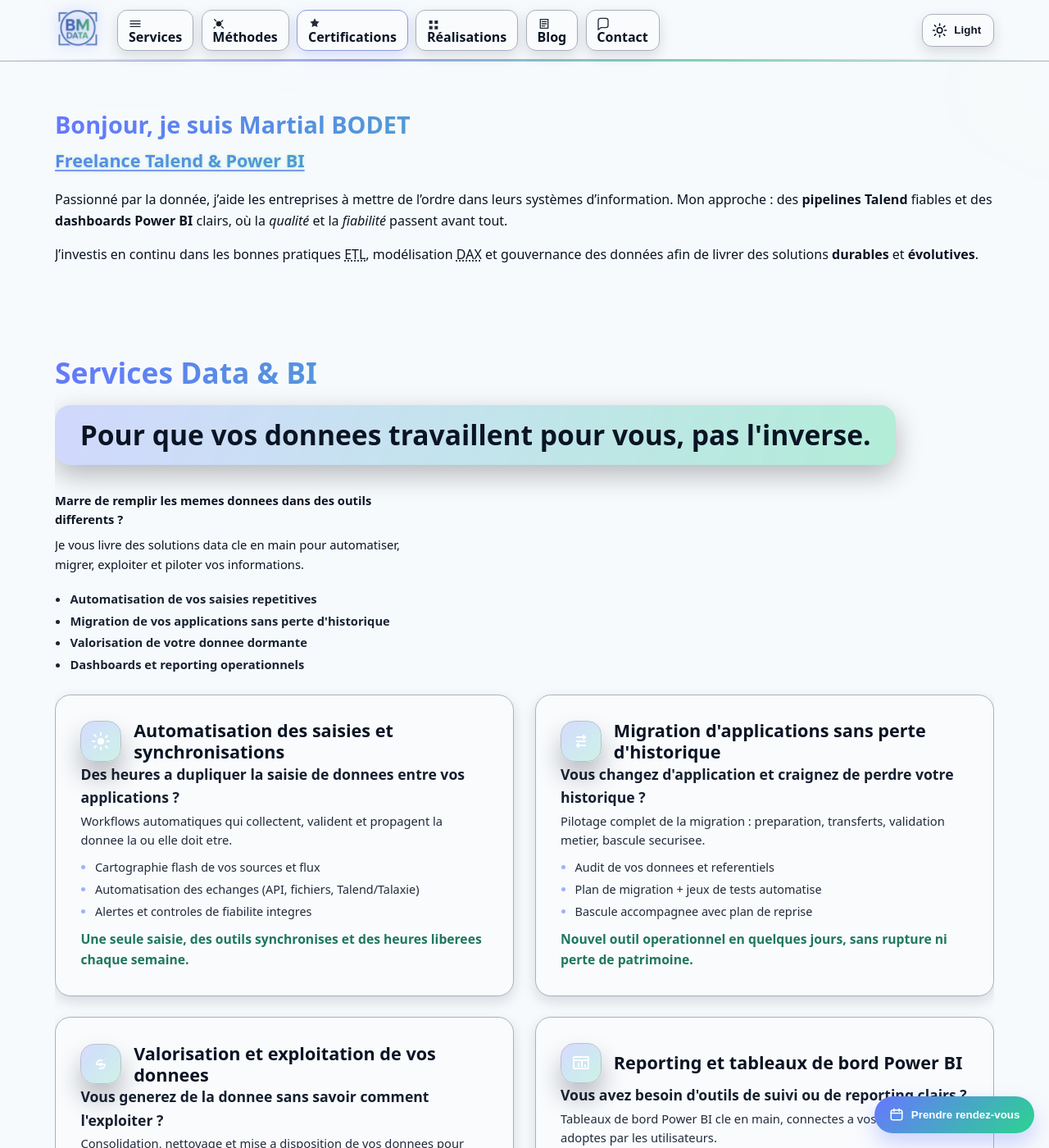
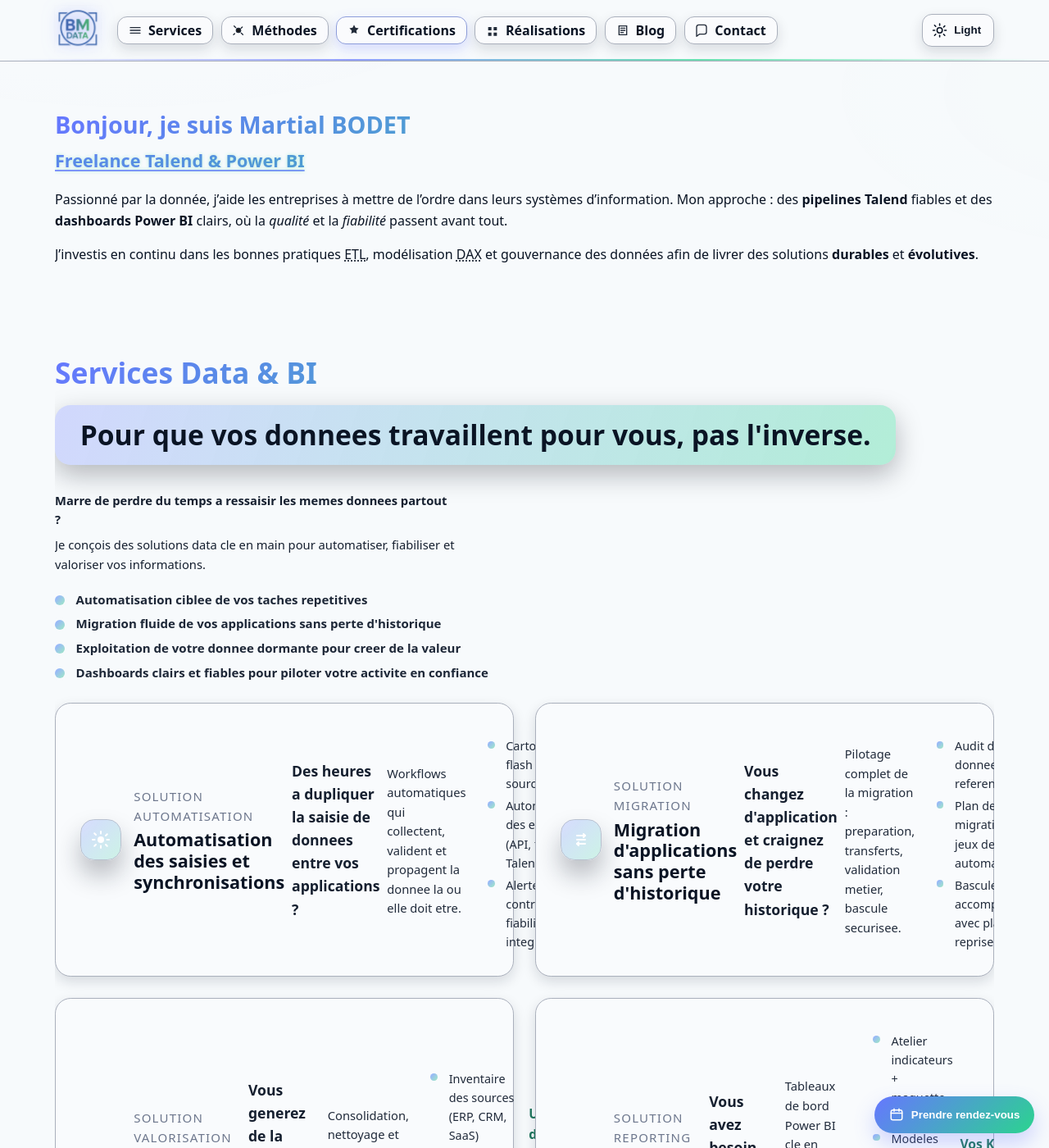
Before and after one commit to mbodetdata/mbodetdata.github.io, a Jekyll site: the page built from index.md, in a window 1280 px wide and 1400 px high. Shown: the whole window at 82% size. Built offline with Jekyll 4.4.1, drawn with Linux system fonts in a browser that asks for light colours; some of the changed text lies outside the part shown.

Commit message:
Services

```diff
--- a/_data/services.json
+++ b/_data/services.json
@@ -1,85 +1,89 @@
 {
-  "section": {
-    "title": "Services Data & BI",
-    "hook": "Pour que vos donnees travaillent pour vous, pas l'inverse.",
-    "intro": [
-      "Marre de remplir les memes donnees dans des outils differents ?",
-      "Je vous livre des solutions data cle en main pour automatiser, migrer, exploiter et piloter vos informations."
+    "section":  {
+                    "title":  "Services Data \u0026 BI",
+                    "hook":  "Pour que vos donnees travaillent pour vous, pas l\u0027inverse.",
+                    "intro":  [
+                                  "Marre de perdre du temps a ressaisir les memes donnees partout ?",
+                                  "Je con\u00e7ois des solutions data cle en main pour automatiser, fiabiliser et valoriser vos informations."
                               ],
-    "bullets": [
-      "Automatisation de vos saisies repetitives",
-      "Migration de vos applications sans perte d'historique",
-      "Valorisation de votre donnee dormante",
-      "Dashboards et reporting operationnels"
+                    "bullets":  [
+                                    "Automatisation ciblee de vos taches repetitives",
+                                    "Migration fluide de vos applications sans perte d\u0027historique",
+                                    "Exploitation de votre donnee dormante pour creer de la valeur",
+                                    "Dashboards clairs et fiables pour piloter votre activite en confiance"
                                 ]
                 },
-  "cards": [
+    "cards":  [
                   {
-      "id": "solution-automatisation",
-      "title": "Automatisation des saisies et synchronisations",
-      "problem": "Des heures a dupliquer la saisie de donnees entre vos applications ?",
-      "promise": "Workflows automatiques qui collectent, valident et propagent la donnee la ou elle doit etre.",
-      "deliverables": [
+                      "id":  "solution-automatisation",
+                      "title":  "Automatisation des saisies et synchronisations",
+                      "problem":  "Des heures a dupliquer la saisie de donnees entre vos applications ?",
+                      "promise":  "Workflows automatiques qui collectent, valident et propagent la donnee la ou elle doit etre.",
+                      "deliverables":  [
                                            "Cartographie flash de vos sources et flux",
                                            "Automatisation des echanges (API, fichiers, Talend/Talaxie)",
                                            "Alertes et controles de fiabilite integres"
                                        ],
-      "result": "Une seule saisie, des outils synchronises et des heures liberees chaque semaine.",
-      "link": "/services-talend-talaxie/",
-      "icon": "automation"
+                      "result":  "Une seule saisie, des outils synchronises et des heures liberees chaque semaine.",
+                      "link":  "/services-talend-talaxie/",
+                      "icon":  "automation",
+                      "category":  "Solution Automatisation"
                   },
                   {
-      "id": "solution-migration",
-      "title": "Migration d'applications sans perte d'historique",
-      "problem": "Vous changez d'application et craignez de perdre votre historique ?",
-      "promise": "Pilotage complet de la migration : preparation, transferts, validation metier, bascule securisee.",
-      "deliverables": [
+                      "id":  "solution-migration",
+                      "title":  "Migration d\u0027applications sans perte d\u0027historique",
+                      "problem":  "Vous changez d\u0027application et craignez de perdre votre historique ?",
+                      "promise":  "Pilotage complet de la migration : preparation, transferts, validation metier, bascule securisee.",
+                      "deliverables":  [
                                            "Audit de vos donnees et referentiels",
                                            "Plan de migration + jeux de tests automatise",
                                            "Bascule accompagnee avec plan de reprise"
                                        ],
-      "result": "Nouvel outil operationnel en quelques jours, sans rupture ni perte de patrimoine.",
-      "link": "/services-talend-talaxie/",
-      "icon": "migration"
+                      "result":  "Nouvel outil operationnel en quelques jours, sans rupture ni perte de patrimoine.",
+                      "link":  "/services-talend-talaxie/",
+                      "icon":  "migration",
+                      "category":  "Solution Migration"
                   },
                   {
-      "id": "solution-exploitation",
-      "title": "Valorisation et exploitation de vos donnees",
-      "problem": "Vous generez de la donnee sans savoir comment l'exploiter ?",
-      "promise": "Consolidation, nettoyage et mise a disposition de vos donnees pour decisions rapides.",
-      "deliverables": [
+                      "id":  "solution-exploitation",
+                      "title":  "Valorisation et exploitation de vos donnees",
+                      "problem":  "Vous generez de la donnee sans savoir comment l\u0027exploiter ?",
+                      "promise":  "Consolidation, nettoyage et mise a disposition de vos donnees pour decisions rapides.",
+                      "deliverables":  [
                                            "Inventaire des sources (ERP, CRM, SaaS)",
                                            "Modelisation et gouvernance pragmatique",
-        "Cas d'usage priorises avec vos equipes"
+                                           "Cas d\u0027usage priorises avec vos equipes"
                                        ],
-      "result": "Une donnee fiable, accessible et exploitable par les metiers.",
-      "link": "/services-talend-talaxie/",
-      "icon": "integration"
+                      "result":  "Une donnee fiable, accessible et exploitable par les metiers.",
+                      "link":  "/services-talend-talaxie/",
+                      "icon":  "integration",
+                      "category":  "Solution Valorisation"
                   },
                   {
-      "id": "solution-reporting",
-      "title": "Reporting et tableaux de bord Power BI",
-      "problem": "Vous avez besoin d'outils de suivi ou de reporting clairs ?",
-      "promise": "Tableaux de bord Power BI cle en main, connectes a vos donnees et adoptes par les utilisateurs.",
-      "deliverables": [
+                      "id":  "solution-reporting",
+                      "title":  "Reporting et tableaux de bord Power BI",
+                      "problem":  "Vous avez besoin d\u0027outils de suivi ou de reporting clairs ?",
+                      "promise":  "Tableaux de bord Power BI cle en main, connectes a vos donnees et adoptes par les utilisateurs.",
+                      "deliverables":  [
                                            "Atelier indicateurs + maquette rapide",
                                            "Modeles de donnees optimises et mesures DAX",
                                            "Livraison, formation et passage en production"
                                        ],
-      "result": "Vos KPI en un clin d'oeil, mis a jour automatiquement et partages en toute securite.",
-      "link": "/services-powerbi/",
-      "icon": "dashboard"
+                      "result":  "Vos KPI en un clin d\u0027oeil, mis a jour automatiquement et partages en toute securite.",
+                      "link":  "/services-powerbi/",
+                      "icon":  "dashboard",
+                      "category":  "Solution Reporting"
                   }
               ],
-  "schema": {
-    "@context": "https://schema.org",
-    "@type": "Service",
-    "serviceType": "Data Integration and Business Intelligence",
-    "provider": {
-      "@type": "Person",
-      "name": "BM Data"
+    "schema":  {
+                   "@context":  "https://schema.org",
+                   "@type":  "Service",
+                   "serviceType":  "Data Integration and Business Intelligence",
+                   "provider":  {
+                                    "@type":  "Person",
+                                    "name":  "BM Data"
                                 },
-    "areaServed": "France",
-    "brand": "BM Data Solutions"
+                   "areaServed":  "France",
+                   "brand":  "BM Data Solutions"
                }
 }
--- a/_includes/services.html
+++ b/_includes/services.html
@@ -124,17 +124,17 @@
   <div class="services-cta-grid">
     <article class="card service-cta service-cta--combo" aria-labelledby="services-cta-combo" data-anim="fade-up">
       <h3 id="services-cta-combo">Trouver la solution data qu'il vous faut</h3>
-      <p>Parlons automatisation, migration, exploitation ou reporting pour aligner la solution cle en main sur votre besoin.</p>
+      <p>Diagnostic, automatisation, migration ou reporting : je vous guide vers la solution cle en main qui fluidifie vos donnees.</p>
       <div class="service-cta__actions">
         <a class="btn btn--primary"
            href="{{ '/services-talend-talaxie/' | relative_url }}"
            data-track-click="services_cta_talend">
-          En savoir plus cote Talend
+          Diagnostic automatisation & flux
         </a>
         <a class="btn ghost"
            href="{{ '/services-powerbi/' | relative_url }}"
            data-track-click="services_cta_powerbi">
-          Voir les offres Power BI
+          Atelier dashboards Power BI
         </a>
       </div>
     </article>
--- a/assets/styles.css
+++ b/assets/styles.css
@@ -89,7 +89,8 @@
   background: var(--surface-1);
   border-color: var(--border);
   color: var(--fg);
-  display:inline-block;
+  display:inline-flex;
+  align-items:center;
   box-shadow: var(--shadow-sm);
 }
 
@@ -346,7 +347,8 @@
   font-weight:800;
   line-height:1.25;
   color: var(--fg);
-  display:inline-block;
+  display:inline-flex;
+  align-items:center;
   padding:clamp(.6rem, 1.2vw, .95rem) clamp(1.4rem, 2.4vw, 2.1rem);
   white-space:nowrap;
   border-radius:calc(var(--radius-2) + .2rem);
@@ -359,33 +361,80 @@
   max-width:100%;
   margin: clamp(.5rem, 1.2vw, .9rem) 0 0;
   text-align:left;
-  color:var(--fg);
+}
+.section-intro p{
+  margin:0;
+  max-width:58ch;
   font-size:var(--step--1);
-  line-height:1.6;
-}
-.section-intro p{
-  margin:0;
-  max-width:52ch;
-}
-.section-intro p:first-child{
-  font-weight:600;
-}
-.section-intro p:last-child{
-  font-weight:700;
-  color:color-mix(in oklab, var(--fg) 96%, #fff 4%);
-}
+  color:color-mix(in oklab, var(--fg) 94%, #fff 6%);
+}
+.section-intro p:first-child{ font-weight:700; }
+.section-intro p:last-child{ font-weight:600; }
 .section-intro-list{
   margin: clamp(.4rem, 1vw, .7rem) 0 0;
-  padding-left:1.15rem;
-  display:grid;
-  gap:.3rem;
+  padding:0;
+  display:grid;
+  gap:.35rem;
+  list-style:none;
+}
+.section-intro-list li{
+  position:relative;
+  padding-left:1.6rem;
+  font-size:calc(var(--step--1) + .02rem);
+  color:color-mix(in oklab, var(--fg) 90%, #fff 10%);
+  font-weight:600;
+}
+.section-intro-list li::before{
+  content:"";
+  position:absolute;
+  left:0;
+  top:.45rem;
+  width:.75rem;
+  height:.75rem;
+  border-radius:50%;
+  background:linear-gradient(135deg, color-mix(in oklab, var(--brand) 65%, #fff 35%), color-mix(in oklab, var(--brand-2) 55%, #fff 45%));
+  box-shadow:0 0 0 3px color-mix(in oklab, var(--surface-0) 92%, transparent);
+}
+
+.svc-problem{
+  margin:0;
+  font-size:var(--step-0);
+  font-weight:700;
+  color:color-mix(in oklab, var(--fg) 94%, #fff 6%);
+}
+.svc-promise{
+  margin:.2rem 0 0;
+  color:color-mix(in oklab, var(--fg) 88%, #fff 12%);
   font-size:var(--step--1);
-  color:color-mix(in oklab, var(--fg) 92%, #fff 8%);
-  list-style:disc;
-}
-.section-intro-list li{
-  line-height:1.5;
-  font-weight:600;
+}
+.svc-deliverables{
+  margin:.6rem 0 0;
+  padding:0;
+  display:grid;
+  gap:.35rem;
+  list-style:none;
+}
+.svc-deliverables li{
+  position:relative;
+  padding-left:1.4rem;
+  font-size:calc(var(--step--1) - .02rem);
+  color:color-mix(in oklab, var(--fg) 88%, #fff 12%);
+}
+.svc-deliverables li::before{
+  content:"";
+  position:absolute;
+  left:0;
+  top:.35rem;
+  width:.55rem;
+  height:.55rem;
+  border-radius:50%;
+  background:linear-gradient(135deg, color-mix(in oklab, var(--brand) 65%, #fff 35%), color-mix(in oklab, var(--brand-2) 55%, #fff 45%));
+}
+.svc-result{
+  margin:.6rem 0 0;
+  font-size:calc(var(--step--1) + .06rem);
+  font-weight:700;
+  color:color-mix(in oklab, var(--brand-2) 55%, var(--fg) 45%);
 }
 .services-grid{
   align-items:stretch;
@@ -571,6 +620,7 @@
   text-decoration:underline;
 }
 @media (max-width: 768px){
+
   .services-grid{
     grid-template-columns:1fr !important;
   }
@@ -1013,12 +1063,10 @@
 @media (max-width: 899px){ .footer-grid{ grid-template-columns:1fr; } }
 .footer-brand .brand{ display:flex; align-items:center; gap:.8rem; text-decoration:none; }
 .footer-title{ font-size: clamp(1.05rem, 1vw, 1.2rem); }
-.footer-col-title{ margin:.2rem 0 .5rem; font-size: var(--step-0); color: var(--fg);
-  display:inline-block; font-weight:800; }
+.footer-col-title{ margin:.2rem 0 .5rem; font-size: var(--step-0); color: var(--fg);  display:inline-block; font-weight:800; }
 .footer-list{ list-style:none; margin:0; padding:0; display:grid; gap:.45rem; }
 .footer-list a{ color: var(--muted); text-decoration: none; display:flex; align-items:center; gap:.55rem; }
-.footer-list a:hover{ color: var(--fg);
-  display:inline-block; text-decoration: underline; text-underline-offset: 2px; }
+.footer-list a:hover{ color: var(--fg); text-decoration: underline; text-underline-offset: 2px; }
 .fi{ width:18px; height:18px; flex:0 0 18px; opacity:.85; }
 .footer-list a:hover .fi{ opacity:1; }
 .footer-meta{ display:flex; align-items:center; justify-content:space-between; gap:1rem; flex-wrap:wrap; color:var(--muted); }
```
Lines whose indentation alone changed are shown as unchanged.
